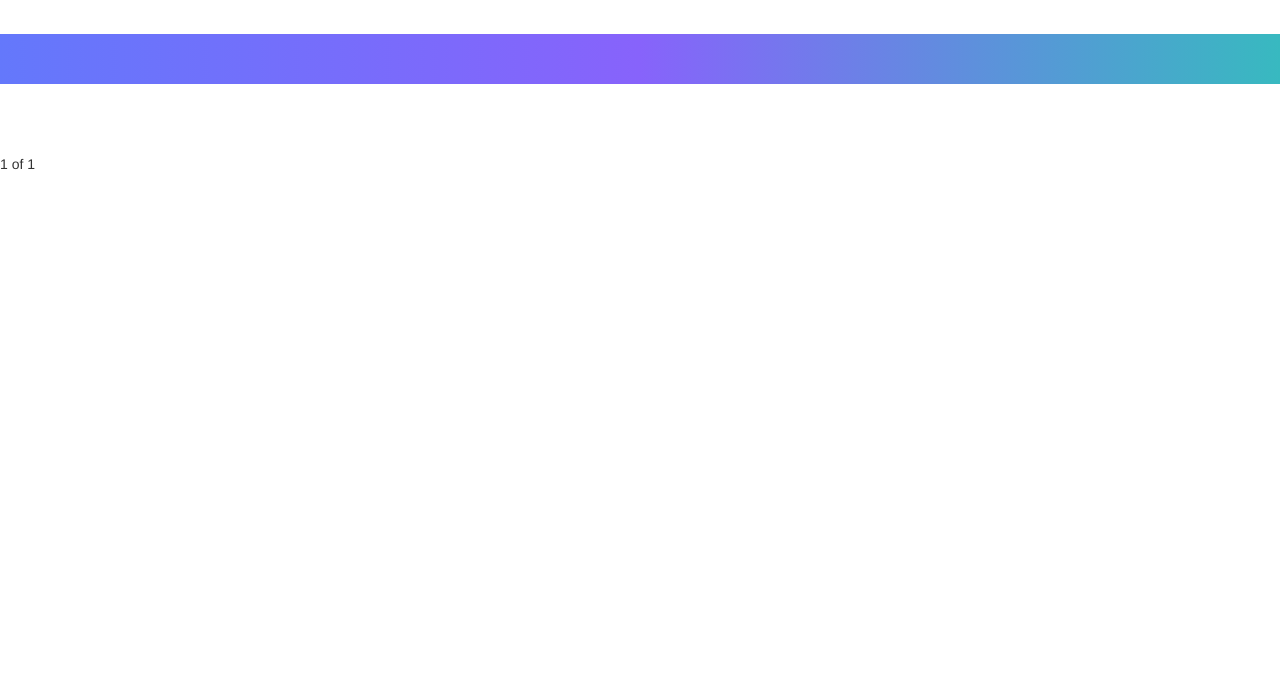
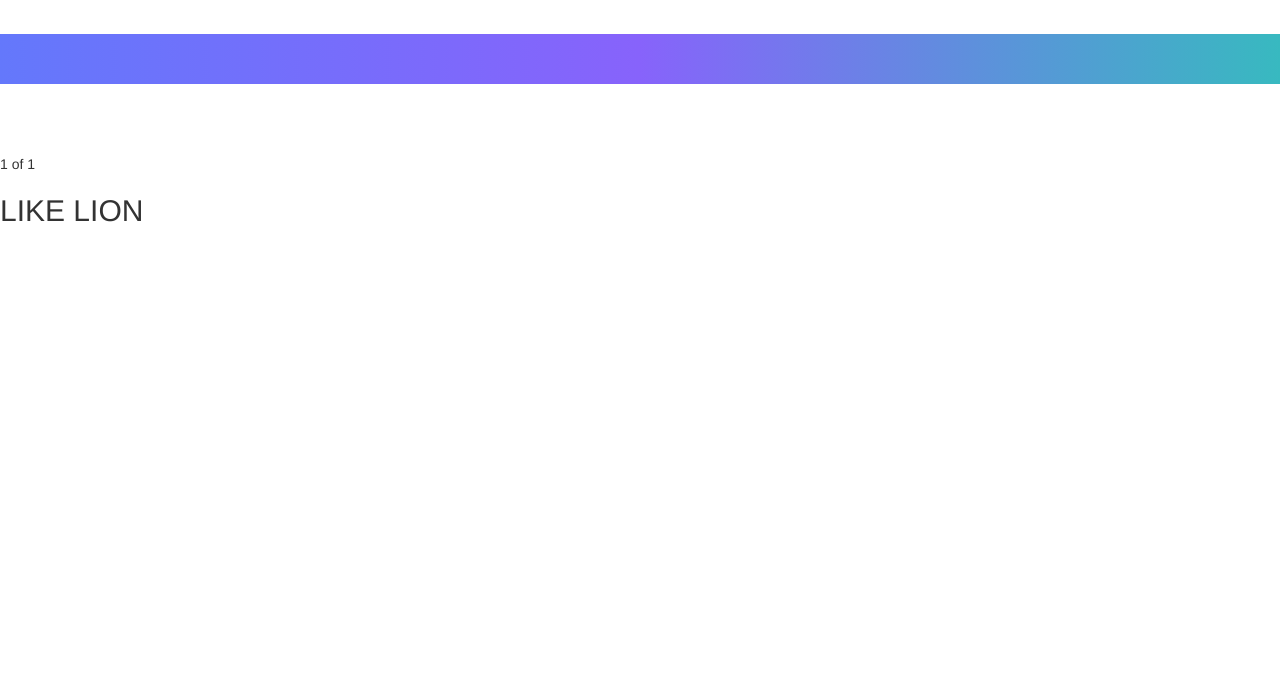
Before and after one commit to lee-garden/linkmoa, a Django app: page / in a window 1280 px wide. Shown: the part 227-900 px from the top of the page. Run offline with Django 3.2, Linux system fonts and the light colour scheme; data that the repository does not hold is empty; some libraries are stand-ins or nearby versions; some web fonts are replaced.

Commit message:
Make skeletal footer

```diff
--- a/linkmoa/templates/base.html
+++ b/linkmoa/templates/base.html
@@ -6,7 +6,7 @@
     <meta name="viewport" content="width=device-width, initial-scale=1.0">
     <meta http-equiv="X-UA-Compatible" content="ie=edge">
 
-    <link rel="stylesheet" href="../../static/css/default.css?ver=1.1" >
+    <link rel="stylesheet" href="../../static/css/default.css?ver=1.2" >
     <link rel="stylesheet" type="text/css" href="https://maxcdn.bootstrapcdn.com/font-awesome/4.7.0/css/font-awesome.min.css">
     <link rel="stylesheet" href="https://stackpath.bootstrapcdn.com/bootstrap/4.3.1/css/bootstrap.min.css" integrity="sha384-ggOyR0iXCbMQv3Xipma34MD+dH/1fQ784/j6cY/iJTQUOhcWr7x9JvoRxT2MZw1T" crossorigin="anonymous">
     <link rel="stylesheet" href="https://maxcdn.bootstrapcdn.com/bootstrap/3.4.0/css/bootstrap.min.css">
--- a/linkmoa/templates/board.html
+++ b/linkmoa/templates/board.html
@@ -49,6 +49,9 @@
             </div>
     </div>
 </div>
+<footer class="footer">
+        <h2 class="footer-title">LIKE LION</h2>
+    </footer>
 
 
 <script>
--- a/linkmoa/templates/index.html
+++ b/linkmoa/templates/index.html
@@ -85,6 +85,9 @@
       });
     </script>
 </div>
+<footer class="footer">
+    <h2 class="footer-title">LIKE LION</h2>
+</footer>
 
 {% include 'modal.html' %}
 
```
Also changed, not shown: linkmoa/static/css/default.css (+9 -0 lines), linkmoa/dirManagement.py (line endings or trailing spaces).
